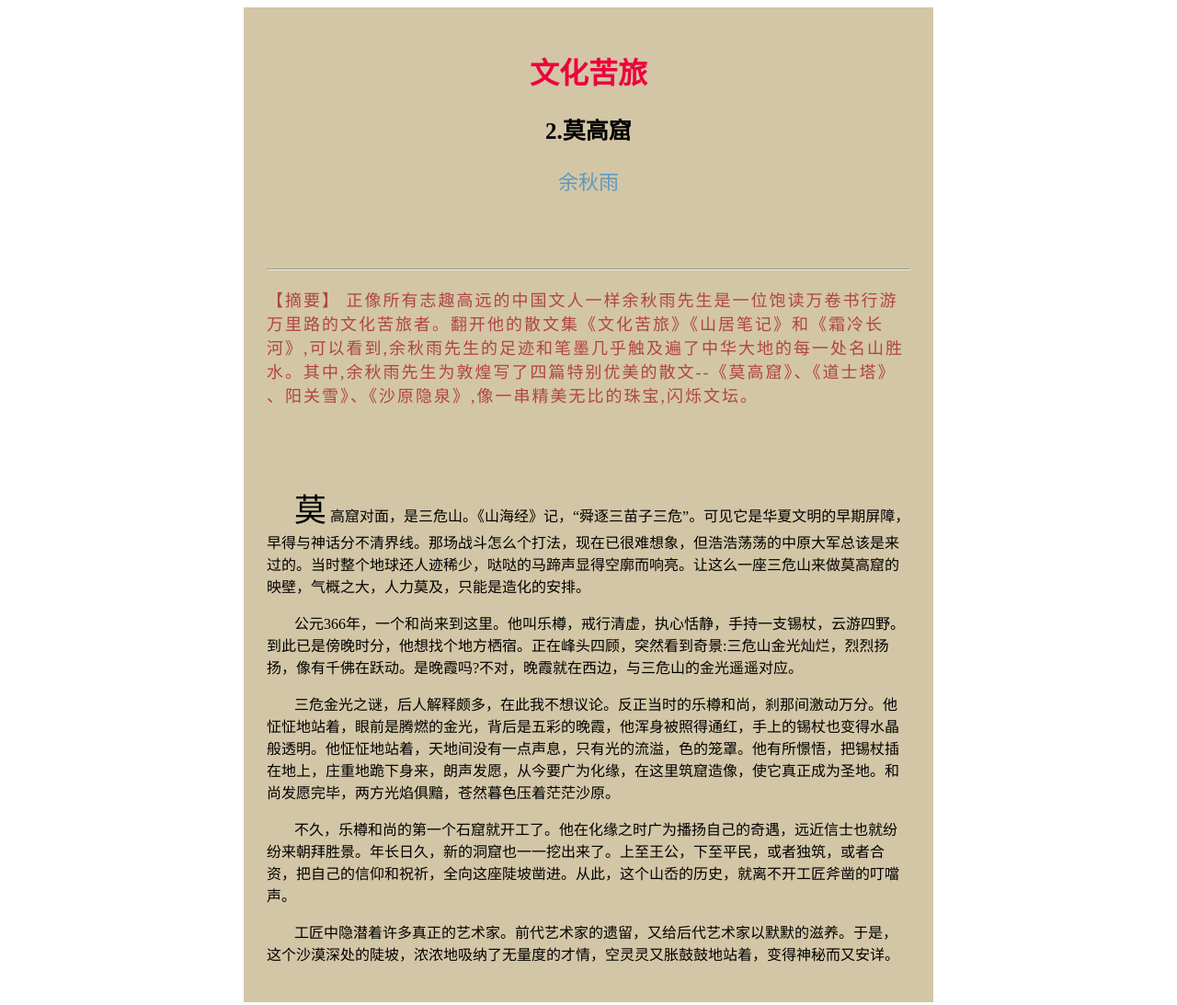
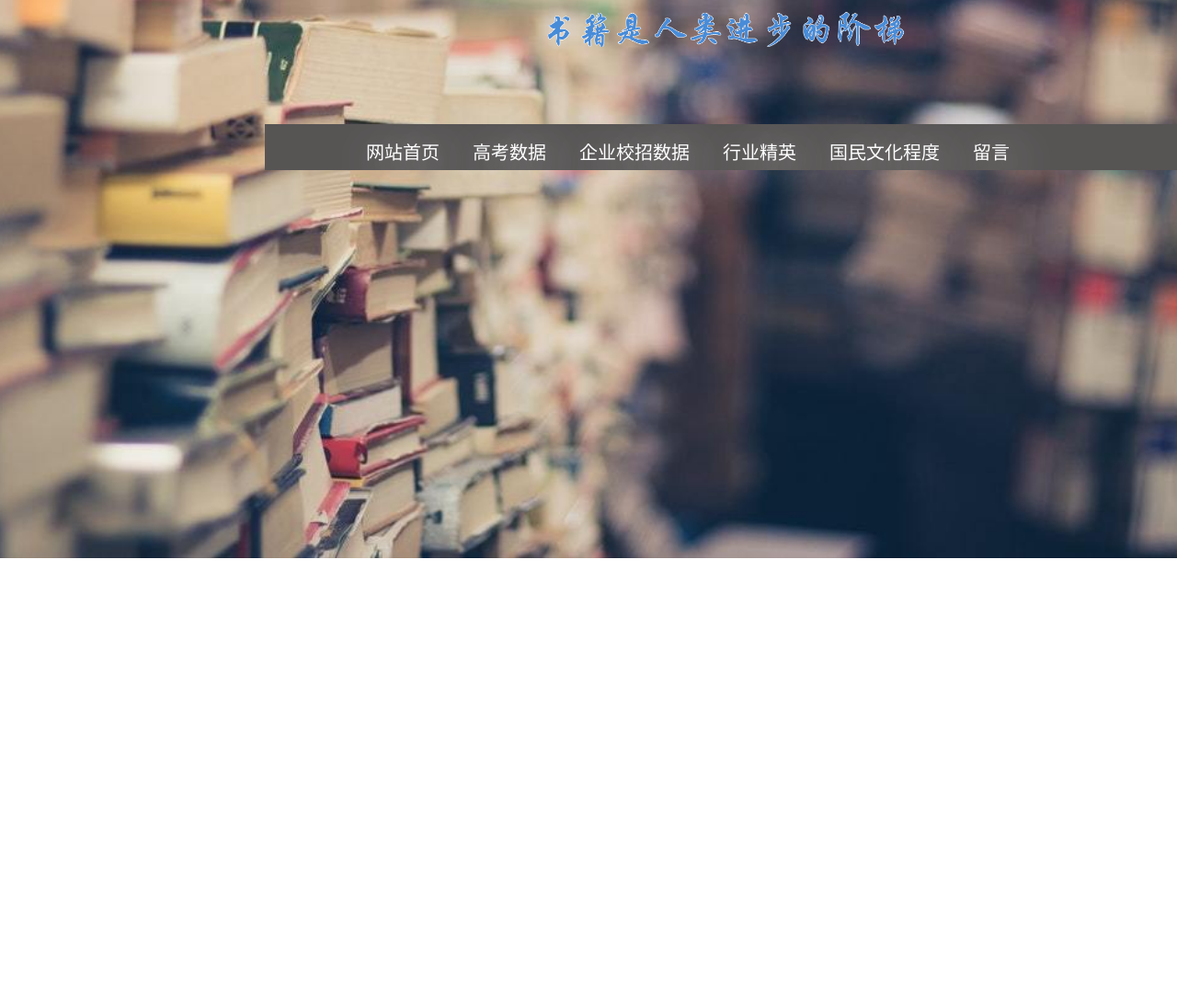
Before and after one commit to yongxianzhi/yongxianzhi.github.io, a plain HTML site: page index.html in a window 1280 px wide. Shown: the whole page at 92% size. After the commit the page ends 800 px from the top, so only its background shows below. Drawn offline with Linux system fonts and the light colour scheme.

Commit message:
Add files via upload

```diff
--- /dev/null
+++ b/css.css
@@ -0,0 +1,93 @@
+.logo{margin-left: 580px;
+      width: 400px}
+		.search{
+			float: right;           /*搜索框靠左*/
+		    margin: 30px;
+			margin-right: 200px;
+			margin-top: 10px;
+		       }           /*页边距*/
+
+		.nav{
+            width: 1000px;          /*导航栏整体样式居中*/
+            height: 50px;
+            position:absolute;
+            z-index: 2;
+            margin-left:280px;
+			margin-top: 80px;
+            background:#575454;
+            }
+
+        .nav ul{                        /*网站首页样式*/
+            list-style: none;
+			padding-left: 100px;
+            }
+
+        .nav ul li{                      /*高考数据样式*/
+            float: left;
+            padding-left: 0px;
+            padding-top: 0px;
+            margin: -5px 20px 0 10px;
+            }
+
+        .nav ul li a{                     /*企业校招数据样式*/
+            color: #ffffff;
+            text-decoration: none;
+            display: block;
+            font-size: 20px;
+            line-height: 40px;
+            text-shadow: 10px 10px 50px #fff;
+            padding-right: 6px;
+            }
+
+        .nav ul li:hover{                /*行业精英样式*/
+            color: #fff;
+            background: #3776C6;
+            transition: 0.5s;
+            }
+
+        .nav ul li a:hover{                 /*国民文化程度样式*/
+            color: #000000;
+            }
+
+        .nav ul li ul{                       /*留言样式*/
+           padding-left: 0px;
+           margin-left: 0px;
+            }
+
+        .nav ul li ul li{
+           display: none;
+           float: inherit;
+           font-size: 20px;
+         }
+
+        .nav ul li:hover ul li{
+           display: block;
+           border-top: 1px solid rgba(158,54,56,1.00);
+         }
+
+        .nav ul li ul li:hover{   /*下划线颜色*/
+          background: #D9530B;
+          }
+
+        .nav ul li ul li a:hover{  /*导航栏背景颜色*/
+           background: #3776c6;
+           }
+
+		.th {
+			background-color: #10AAEE}  /*表头颜色*/
+		.linegrey {
+			background-color:#F2F2F2}   /*灰色行颜色*/
+		.shouzi {
+			background-color: #FFFFFF}   /*首字列颜色*/
+        body{background-image: url("6576d369019e44aebf696bb10d4ab6e2.jpeg"
+		     );
+			 background-repeat: no-repeat;
+			background-position: center;
+			background-size: 135%;
+
+}
+.big{width: 800px;
+     hight1:500px;
+     margin-left: 100px}
+body a {cursor:url("201918340434-zhangwenhao-1105-.ico")auto;}
+a:hover,a:active {background-color:#B1B387}
--- a/index.html
+++ b/index.html
@@ -1,70 +1,75 @@
 <!doctype html>
-<html lang="zh"> 	<!--网页主体为汉语-->
-			<!--网页头-->
-	<head >
-		<meta charset="utf-8">
-		<title>经典赏析</title>
-		<!--网页名称-->
-		<style>
-		<!--
-			*{text-align: center;}
-			h1{font-family: "楷体";
-							color: #ED013D;} 				/*标题样式*/
-			h2{font-size: 25px;
-							font-family: "楷体"}			/*副标题样式*/
-			.Author{color:#5D99C2;
-							font-size: 22px;
-							font-family:"楷体";}			/*作者样式*/
-			.Summary{font-family:"宋体";
-							font-size: 18px;
-							letter-spacing: 2px;
-							text-align: left;
-							color: #B04446}    			/*摘要正文样式*/
-			.word{text-indent: 30px;
-							text-align:left}
-			.container{width:700px;
-							margin:0 auto;
-							text-align:left;
-							background-color:#d3c6a6;	/*背景样式*/
-							padding: 25px;}
-			.emphasize{font-family: "黑体";
-							font-size: 35px}			/*强调样式*/
-			.tilte{font-family: "黑体"}
-			-->											/*摘要样式*/
-		</style>
-	</head>
-	<div class="container">
-		<h1>文化苦旅</h1>
-			<!--网页名称-->
-		<h2>2.莫高窟</h2>
-	  <p class="Author">余秋雨 </p>
-			<!--作者-->
+<html lang="ch">
+<head>
+<meta charset="utf-8">
+<title>期末网页</title>
+	<link href="css.css" rel="stylesheet" type="text/css">
+</head>
+
+<body>
+
+   <div class="head">
+
+	  <img src="./1111.png" alt="书籍是人类进步的阶梯" class="logo" > <!--logo-->
+
+   </div>
+
+
+	<div class="nav"> <!--导航栏姓名-->
+
+<ul>
+
+<li><a href="">网站首页</a></li><!--网站首页-->
+
+<li><a href="">高考数据</a>
+
+<ul>
+
+<li><a href="" style="font-size: 16px">近三年全国高考人数统计</a></li>
+<li><a href="" style="font-size: 16px">近三年全国各省高考报名情况</a></li>
+<li><a href="" style="font-size: 16px">全国各省一本上线率参差</a></li>
+<li><a href="" style="font-size: 16px">各省985院校平均上线率</a></li>
+<li><a href="" style="font-size: 16px">总结</a></li>
+
+</ul>
+</li>
+
+<li><a href="">企业校招数据</a>
+<ul>
+<li><a href="" style="font-size: 16px">百强企业校招最爱大学排行榜</a></li>
+<li><a href="" style="font-size: 16px">最爱大学名校比例</a></li>
+<li><a href="" style="font-size: 16px">城市吸引人才政策</a></li>
+</ul>
+</li>
+
+<li><a href="">行业精英</a>
+<ul>
+<li><a href="" style="font-size: 16px">政界：习近平</a></li>
+<li><a href="" style="font-size: 16px">商界：刘强东，任正非</a></li>
+<li><a href="" style="font-size: 16px">综艺：撒贝宁，杨和苏</a></li>
+
+</ul>
+</li>
+
+
+<li><a href="">国民文化程度</a>
+<ul>
+<li><a href="" style="font-size: 16px">近年本科毕业人数</a></li>
+<li><a href="" style="font-size: 16px">近年本科毕业生占比</a></li>
+<li><a href="" style="font-size: 16px">近年研究生毕业人数</a></li>
+</ul>
+</li>
+
+
+<li><a href="">留言</a>
+
+	</li>
+	</ul>
 	</div>
-	<div class="container">
-		<hr>
-		<p class="Summary">
-			<span	class="tilte">【摘要】</span>
-			正像所有志趣高远的中国文人一样余秋雨先生是一位饱读万卷书行游万里路的文化苦旅者。翻开他的散文集《文化苦旅》《山居笔记》和《霜冷长河》,可以看到,余秋雨先生的足迹和笔墨几乎触及遍了中华大地的每一处名山胜水。其中,余秋雨先生为敦煌写了四篇特别优美的散文--《莫高窟》、《道士塔》 、阳关雪》、《沙原隐泉》,像一串精美无比的珠宝,闪烁文坛。
-		</p>
-			<!--摘要-->
-	</div>
-	<div class="container">
-		<p	class="word">
-			<span	class="emphasize">莫</span>
-			<!--首字大写-->
-			高窟对面，是三危山。《山海经》记，“舜逐三苗子三危”。可见它是华夏文明的早期屏障，早得与神话分不清界线。那场战斗怎么个打法，现在已很难想象，但浩浩荡荡的中原大军总该是来过的。当时整个地球还人迹稀少，哒哒的马蹄声显得空廓而响亮。让这么一座三危山来做莫高窟的映壁，气概之大，人力莫及，只能是造化的安排。<br>
-		</p>
-		<p	class="word">
-			公元366年，一个和尚来到这里。他叫乐樽，戒行清虚，执心恬静，手持一支锡杖，云游四野。到此已是傍晚时分，他想找个地方栖宿。正在峰头四顾，突然看到奇景:三危山金光灿烂，烈烈扬扬，像有千佛在跃动。是晚霞吗?不对，晚霞就在西边，与三危山的金光遥遥对应。<br>
-		</p>
-		<p	class="word">
-			三危金光之谜，后人解释颇多，在此我不想议论。反正当时的乐樽和尚，刹那间激动万分。他怔怔地站着，眼前是腾燃的金光，背后是五彩的晚霞，他浑身被照得通红，手上的锡杖也变得水晶般透明。他怔怔地站着，天地间没有一点声息，只有光的流溢，色的笼罩。他有所憬悟，把锡杖插在地上，庄重地跪下身来，朗声发愿，从今要广为化缘，在这里筑窟造像，使它真正成为圣地。和尚发愿完毕，两方光焰俱黯，苍然暮色压着茫茫沙原。<br>
-		</p>
-		<p	class="word">
-			不久，乐樽和尚的第一个石窟就开工了。他在化缘之时广为播扬自己的奇遇，远近信士也就纷纷来朝拜胜景。年长日久，新的洞窟也一一挖出来了。上至王公，下至平民，或者独筑，或者合资，把自己的信仰和祝祈，全向这座陡坡凿进。从此，这个山岙的历史，就离不开工匠斧凿的叮噹声。<br>
-		</p>
-		<p	class="word">
-			工匠中隐潜着许多真正的艺术家。前代艺术家的遗留，又给后代艺术家以默默的滋养。于是，这个沙漠深处的陡坡，浓浓地吸纳了无量度的才情，空灵灵又胀鼓鼓地站着，变得神秘而又安详。
-		</p>
-			<!--正文-->
-	</div>
+
+	<table class="big"></table>
+
+
+
+</body>
+</html>
```
Also changed, not shown: 1111.png (added), 6576d369019e44aebf696bb10d4ab6e2.jpeg (added).
